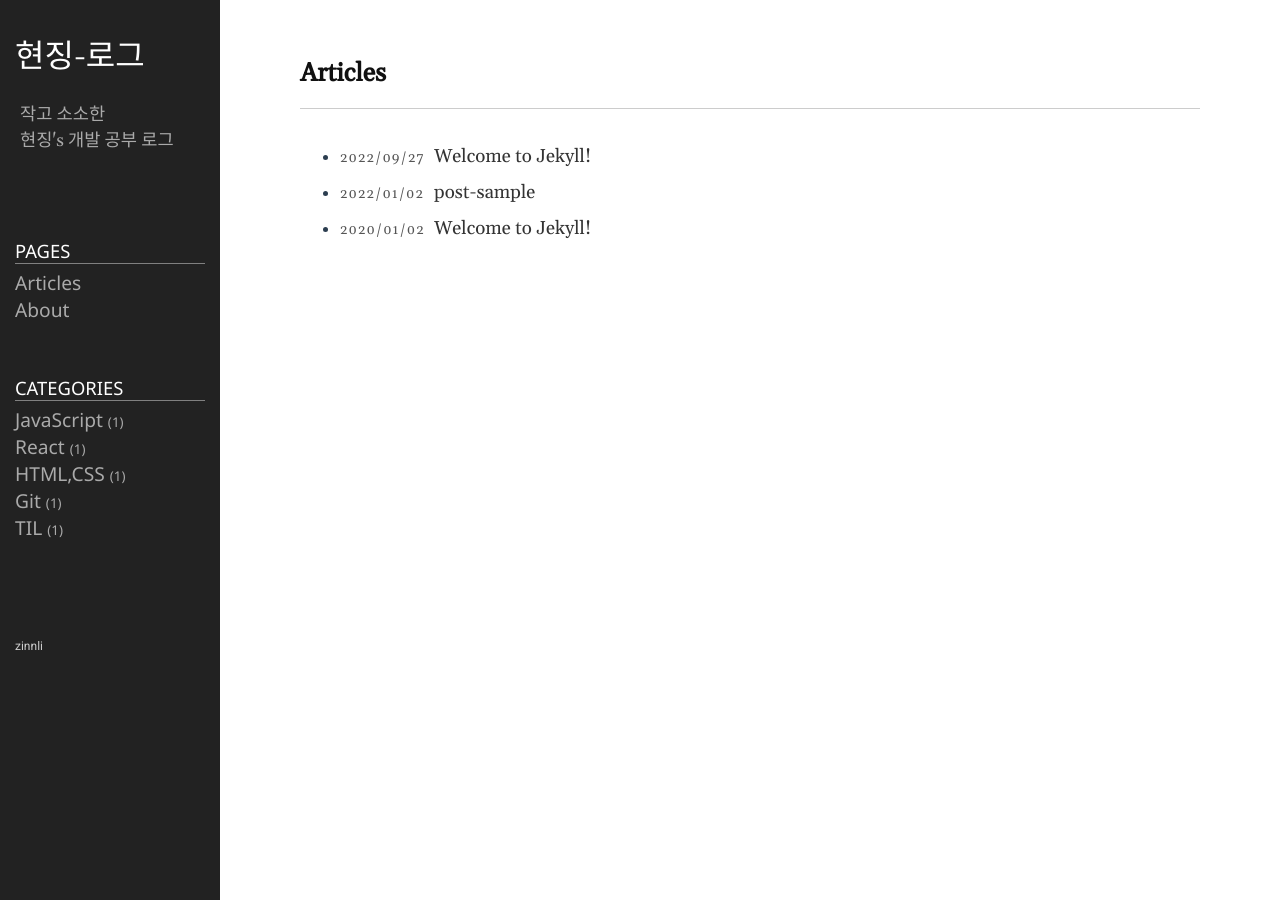
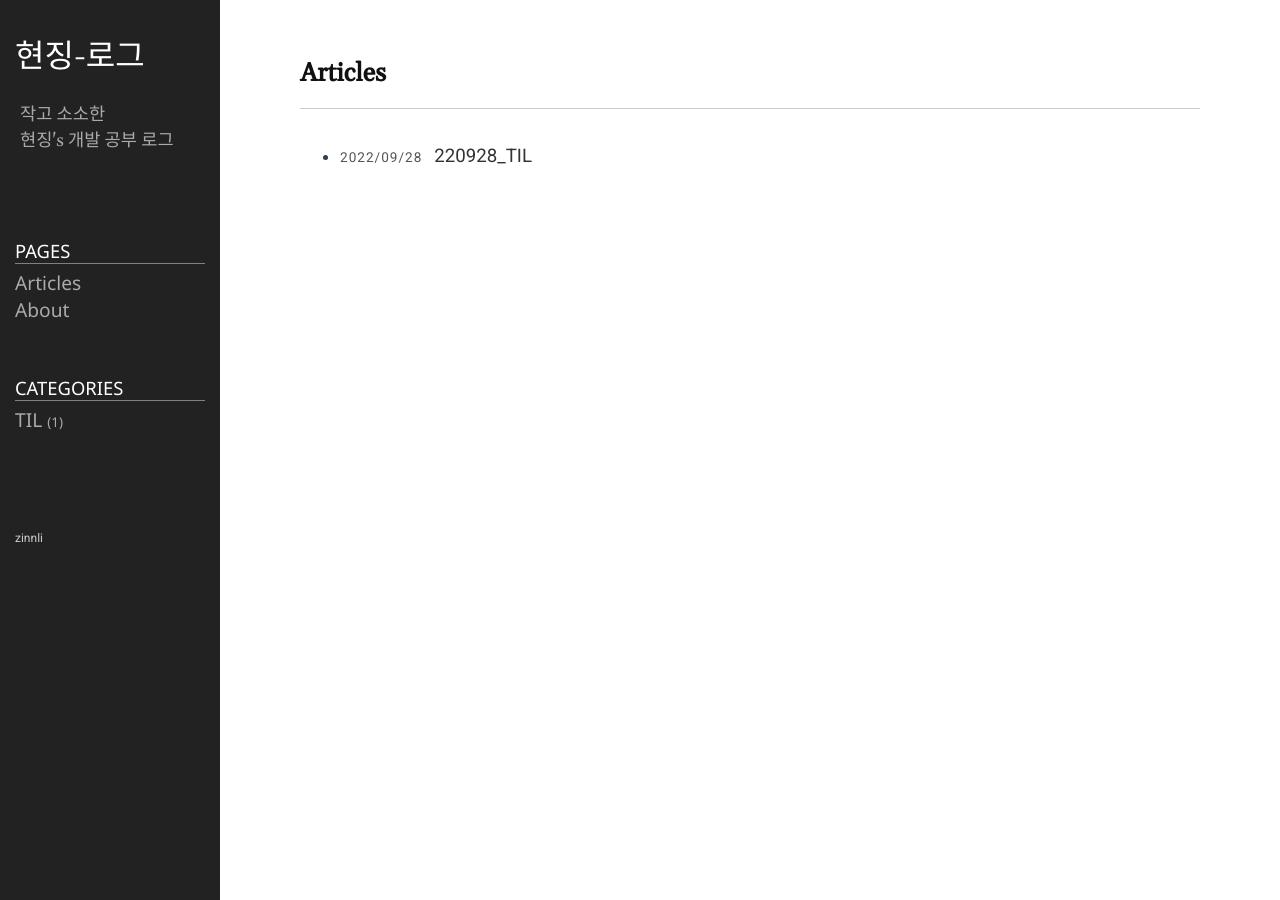
Before and after one commit to zinnli/zinnli.github.io, a Jekyll site: the page built from index.md, in a window 1280 px wide. Built offline with Jekyll 4.4.1, drawn with Linux system fonts in a browser that asks for light colours; part of the change alters nothing that is shown.

````diff
--- a/_posts/2020-01-02-post1.markdown
+++ /dev/null
@@ -1,16 +0,0 @@
----
-layout: post
-title: post-sample
-date: 2022-01-02 19:20:23 +0900
-category: HTML,CSS
----
-
-# post-sample
-
-> Hello!
-
-This is code
-
-```ruby
-print 'hello world'
-```
--- a/_posts/2020-01-02-welcome-to-jekyll.markdown
+++ /dev/null
@@ -1,30 +0,0 @@
----
-layout: post
-title: "Welcome to Jekyll!"
-date: 2020-01-02 19:31:29 +0900
-categories: JavaScript React
----
-
-You’ll find this post in your `_posts` directory. Go ahead and edit it and re-build the site to see your changes. You can rebuild the site in many different ways, but the most common way is to run `jekyll serve`, which launches a web server and auto-regenerates your site when a file is updated.
-
-Jekyll requires blog post files to be named according to the following format:
-
-`YEAR-MONTH-DAY-title.MARKUP`
-
-Where `YEAR` is a four-digit number, `MONTH` and `DAY` are both two-digit numbers, and `MARKUP` is the file extension representing the format used in the file. After that, include the necessary front matter. Take a look at the source for this post to get an idea about how it works.
-
-Jekyll also offers powerful support for code snippets:
-
-{% highlight ruby %}
-def print_hi(name)
-puts "Hi, #{name}"
-end
-print_hi('Tom')
-#=> prints 'Hi, Tom' to STDOUT.
-{% endhighlight %}
-
-Check out the [Jekyll docs][jekyll-docs] for more info on how to get the most out of Jekyll. File all bugs/feature requests at [Jekyll’s GitHub repo][jekyll-gh]. If you have questions, you can ask them on [Jekyll Talk][jekyll-talk].
-
-[jekyll-docs]: https://jekyllrb.com/docs/home
-[jekyll-gh]: https://github.com/jekyll/jekyll
-[jekyll-talk]: https://talk.jekyllrb.com/
--- a/_posts/2022-09-27-welcome-to-jekyll.markdown
+++ /dev/null
@@ -1,30 +0,0 @@
----
-layout: post
-title: "Welcome to Jekyll!"
-date: 2022-09-27 09:36:01 +0900
-categories: Git TIL
----
-
-You’ll find this post in your `_posts` directory. Go ahead and edit it and re-build the site to see your changes. You can rebuild the site in many different ways, but the most common way is to run `jekyll serve`, which launches a web server and auto-regenerates your site when a file is updated.
-
-Jekyll requires blog post files to be named according to the following format:
-
-`YEAR-MONTH-DAY-title.MARKUP`
-
-Where `YEAR` is a four-digit number, `MONTH` and `DAY` are both two-digit numbers, and `MARKUP` is the file extension representing the format used in the file. After that, include the necessary front matter. Take a look at the source for this post to get an idea about how it works.
-
-Jekyll also offers powerful support for code snippets:
-
-{% highlight ruby %}
-def print_hi(name)
-puts "Hi, #{name}"
-end
-print_hi('Tom')
-#=> prints 'Hi, Tom' to STDOUT.
-{% endhighlight %}
-
-Check out the [Jekyll docs][jekyll-docs] for more info on how to get the most out of Jekyll. File all bugs/feature requests at [Jekyll’s GitHub repo][jekyll-gh]. If you have questions, you can ask them on [Jekyll Talk][jekyll-talk].
-
-[jekyll-docs]: https://jekyllrb.com/docs/home
-[jekyll-gh]: https://github.com/jekyll/jekyll
-[jekyll-talk]: https://talk.jekyllrb.com/
--- /dev/null
+++ b/_posts/2022-09-28-TIL_01.markdown
@@ -0,0 +1,62 @@
+---
+layout: post
+title: 220928_TIL
+date: 2022-09-28 23:30:30 +0900
+category: TIL
+---
+
+# 220928_TIL
+<br/>
+깃블로그 셋팅한다고 너무 오랜 시간을 보내버렸다 😥
+
+정확하게 아는 부분이 없어서 구성이나 파일 구조가 이해되지 않아서 엄청 오래걸렸다
+
+(현재 아는 부분이 HTML과 CSS정도,,,)
+
+중간에 포기할까도 생각했지만 일단 시작했으니 끝을 보고 싶었고 깃블로그를 생성하고 지킬로 테마를 넣고 내가 원하는 구조로 바꾸는데에 오롯이 걸린 시간은 아마 3-4일정도가 되지않을까 싶다.
+
+서론은 여기까지 하고..!
+
+#### **드디어 오늘의 TIL!**
+
+
+## **오늘한 일**
+
+- 자스크립트 알고리즘(난이도 : 하, 중하) - 14-24번까지 풀기
+    이번에 풀 때는 혼자 풀어보고 다른 사람들의 풀이도 참고하고 이해하도록 노력했다..!
+- 혼자 공부하는 자바 스크립트 Chapter 1 ~ 2-1까지 1회독
+
+
+## **오늘 공부한 키워드**
+
+   - push()
+   - reduce()
+   - map()
+- toString()
+
+<p>(추가로 공부할 예정..!)</p>
+
+<p>-- 일단 키워드만 적어놓고 나중에 잊지말고 꼭 정리할 예정..!</p>
+
+
+
+## **내일 할 일**
+
+- [항해99] 알고리즘 시험
+- 알고리즘 문제 30번까지..! 해보자..!
+- 혼자 공부하는 자바 스크립트 Chapter 3까지 1회독
+- 알고리즘 어려웠던 문제 하나 골라서 블로그에 올려보기!
+
+
+
+<hr>
+
+뭔가 열심히 한다고 하는 것 같기는 한데 진도가 잘 안나가고 이해가 잘 안된다.<br/>내일 시험도 걱정되긴 하지만 내 속도에 맞춰서 할 수 있는 것 +1 씩 더 한다고 생각하고 해봐야겠다. <br/>일단 부딪쳐봐야 아는 거 아닐까 싶다.
+
+<br/>
+
+내일도 화이팅..! 으쌰 💪🏻<br/>
+<br/>
+
+++ 마크다운이 왜 잘 안먹히는 부분이 있을까,,? 이것도 한 번 찾아봐야겠다.
+하루가 36시간이었으면 좋겠다
--- a/public/css/style.css
+++ b/public/css/style.css
@@ -257,7 +257,9 @@ p {
 article p {
      font-family: "Roboto", "Nanum Gothic";
 }
-
+article li{
+     font-family: "Roboto", "Nanum Gothic";
+}
 article h1,
 article h2,
 article h3,
````
